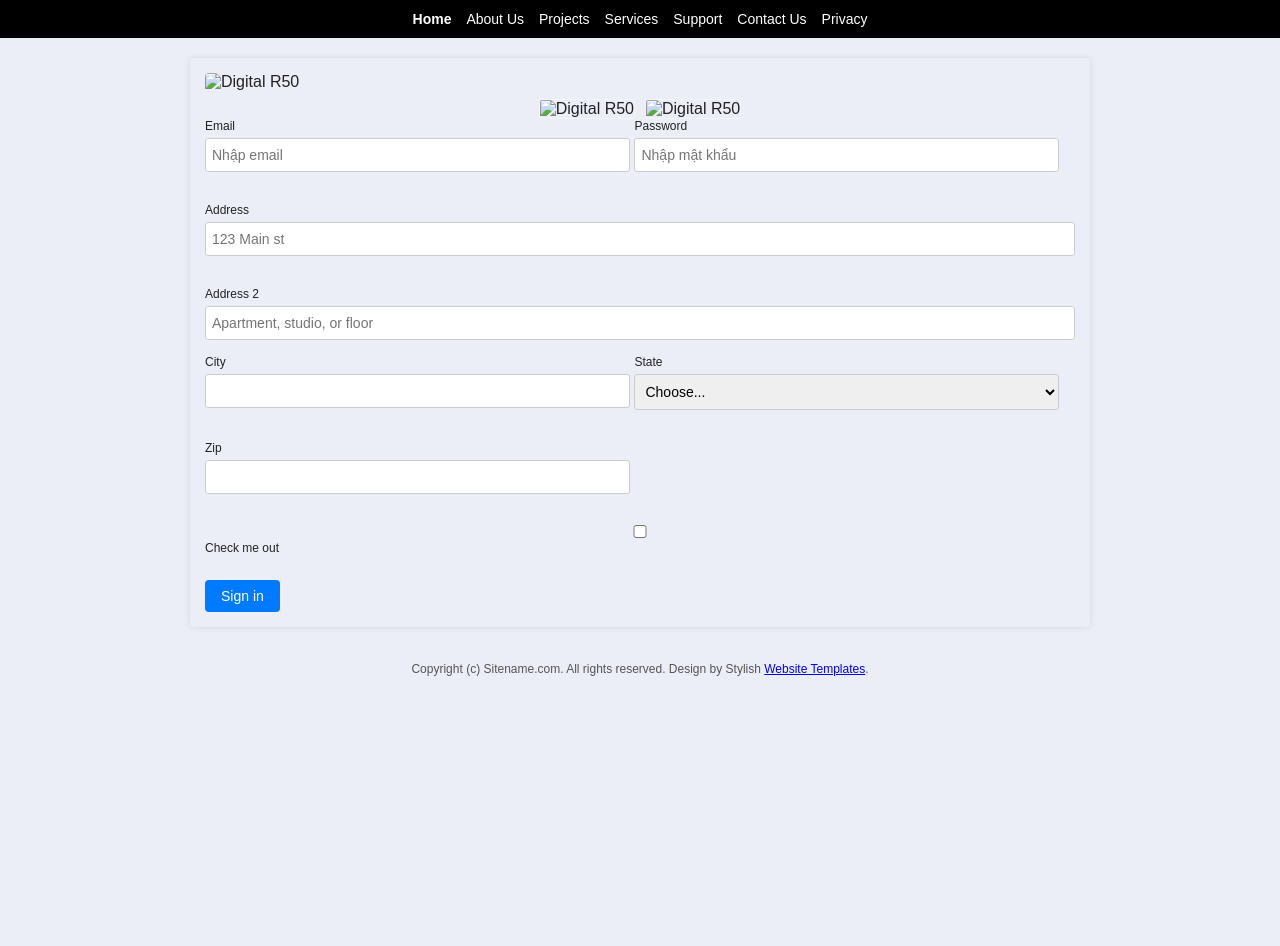
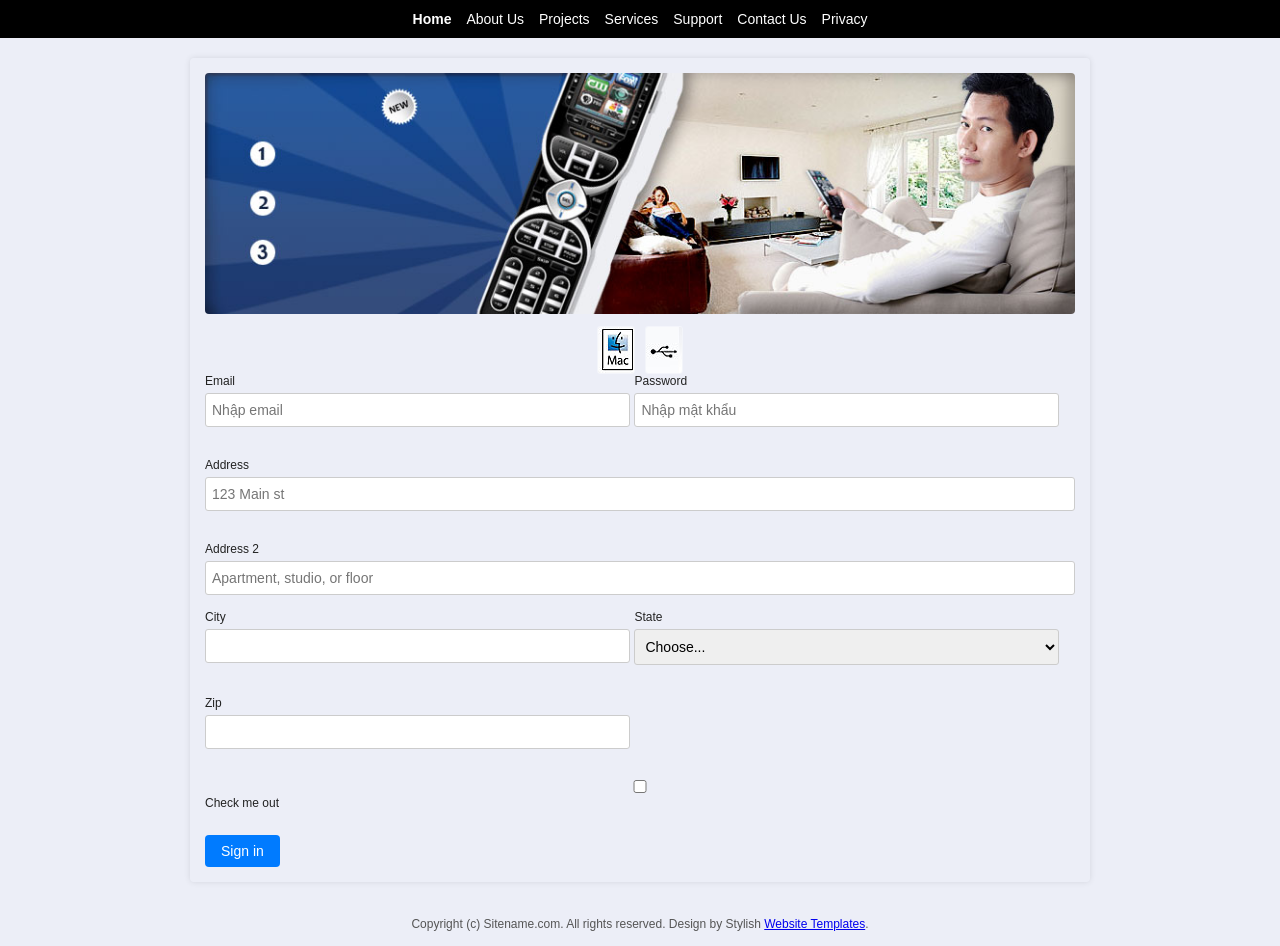
Before and after one commit to Diulin26/Testweb, a plain HTML site: page index.html in a window 1280 px wide. Before the commit the page ends 800 px from the top, so only its background shows below. Drawn offline with Linux system fonts and the light colour scheme; the site is published under a folder, as on GitHub Pages, so addresses that start at the root find nothing.

Commit message:
Fix HTML formatting and update image paths

```diff
--- a/index.html
+++ b/index.html
@@ -23,11 +23,11 @@
     <main class="ltdl_container">
         <section class="ltdl_promo">
             <div class="ltdl_promo-img">
-                <img src="/mainbanner.jpg" alt="Digital R50" />
+                <img src="./mainbanner.jpg" alt="Digital R50" />
             </div>
             <div class="ltdl_promo-img2">
-                <img src="/mac.jpg" alt="Digital R50" />
-                <img src="/3.jpg" alt="Digital R50" />
+                <img src="./mac.jpg" alt="Digital R50" />
+                <img src="./3.jpg" alt="Digital R50" />
             </div>
         </section>
 
```
